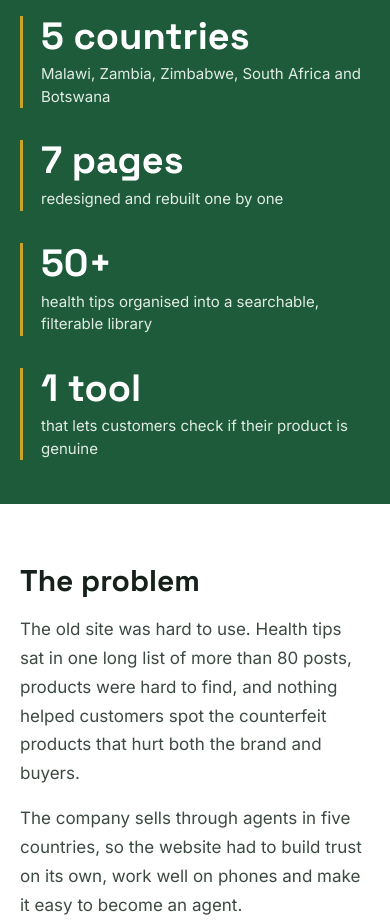
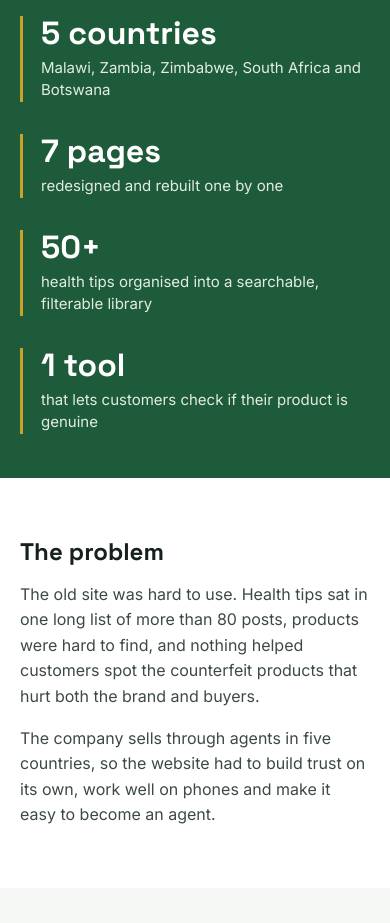
Before and after one commit to kafotokozagiven-svg/kafotokozagiven-svg.github.io, a plain HTML site: page jk.html in a window 390 px wide. Shown: the part 2060-2983 px from the top of the page. Drawn offline with Linux system fonts and the light colour scheme.

Commit message:
Phone text sizes

```diff
--- a/styles.css
+++ b/styles.css
@@ -272,3 +272,11 @@ td.why { color: var(--text); }
 .cert p { margin: 2px 0 0; font-size: 14px; color: var(--muted); }
 
 @media (max-width: 760px) { .split { gap: 16px; } }
+
+/* Phones: calmer text sizes */
+@media (max-width: 640px) {
+  h2 { font-size: 24px !important; }
+  .split > .main { font-size: 16px; line-height: 1.6; }
+  .body, .tl-item p { font-size: 16px; line-height: 1.6; }
+  .stat .num { font-size: 32px; }
+}
```
